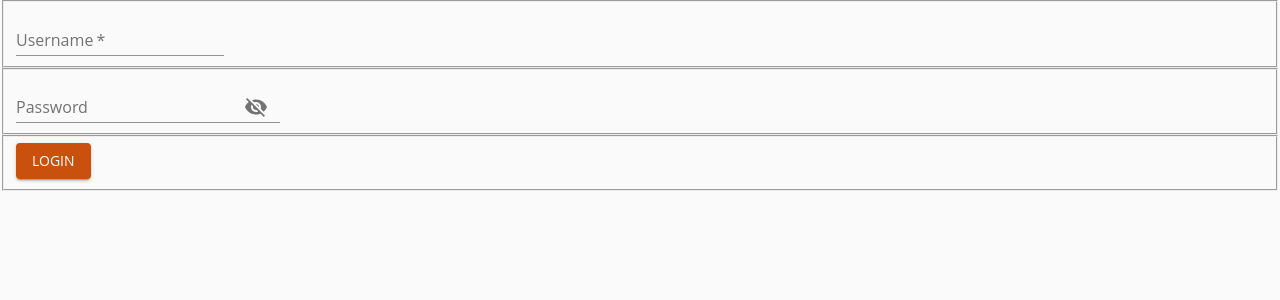
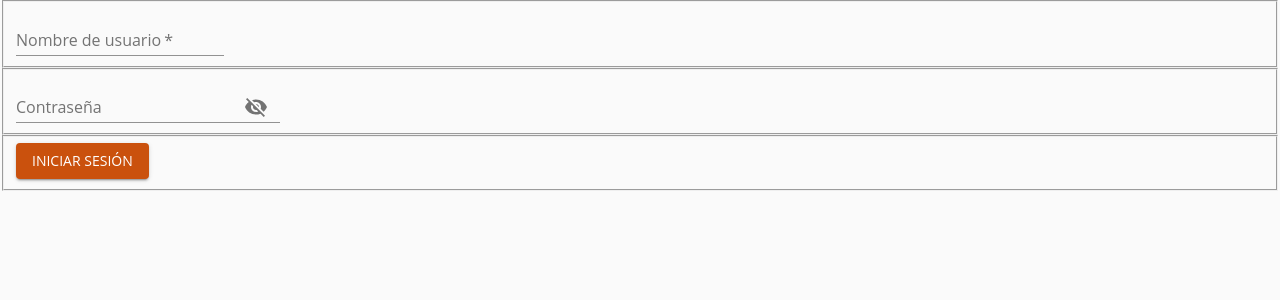
Before and after one commit to heraldovalenti/hydro-dashboard, a React (Create React App) app: page / in a window 1280 px wide. Shown: the top 300 px of the page. Built offline with nearby package versions, Linux system fonts and the light colour scheme; what google-maps-react, i18next-xhr-backend would draw is missing.

Commit message:
Added i18n to login form and wrong credentials message

```diff
--- a/src/locales/es/translation.js
+++ b/src/locales/es/translation.js
@@ -31,4 +31,11 @@ export default {
     'Acumulado en las últimas {{hours}} horas: {{accumulated}} {{unit}}',
   hydrometric_station_info_header:
     'Mediciones de nivel en las últimas {{hours}} horas',
+
+  auth_form_username_label: 'Nombre de usuario',
+  auth_form_password_label: 'Contraseña',
+  auth_form_wrong_credentials_message:
+    'Nombre de usuario o contraseña inválidos',
+  auth_form_login_button: 'Iniciar sesión',
+  auth_form_logout_button: 'Cerrar sesión',
 };
--- a/src/providers/AuthProvider.js
+++ b/src/providers/AuthProvider.js
@@ -9,15 +9,19 @@ export const AuthContext = React.createContext(null);
 
 export default ({ children }) => {
   const [credentials, setCredentials] = useState(null);
+  const [wrongCredentials, setWrongCredentials] = useState(false);
 
   const login = async (credentials) => {
     await persistCredentials(credentials);
     setCredentials(credentials);
   };
 
-  const logout = async () => {
+  const logout = async (statusCode) => {
     await destroyCredentials();
     setCredentials(null);
+    if (statusCode === 401) {
+      setWrongCredentials(true);
+    }
   };
 
   const loadInitialState = async () => {
@@ -33,6 +37,7 @@ export default ({ children }) => {
     credentials,
     login,
     logout,
+    wrongCredentials,
   };
 
   return <AuthContext.Provider value={store}>{children}</AuthContext.Provider>;
--- a/src/sections/LoginForm/index.js
+++ b/src/sections/LoginForm/index.js
@@ -10,9 +10,10 @@ import Visibility from '@material-ui/icons/Visibility';
 import VisibilityOff from '@material-ui/icons/VisibilityOff';
 
 import { AuthContext } from '../../providers/AuthProvider';
+import { useTranslation } from 'react-i18next';
 
 const LoginForm = () => {
-  const { login } = useContext(AuthContext);
+  const { login, wrongCredentials } = useContext(AuthContext);
   const [showPassword, setShowPassword] = useState(false);
   const [username, setUsername] = useState('');
   const [password, setPassword] = useState('');
@@ -33,12 +34,18 @@ const LoginForm = () => {
   const performLogin = () => {
     login({ username, password });
   };
+  const { t } = useTranslation();
   return (
     <form noValidate autoComplete="off">
+      {wrongCredentials && (
+        <fieldset>
+          <div>{t('auth_form_wrong_credentials_message')}</div>
+        </fieldset>
+      )}
       <fieldset>
         <FormControl>
           <TextField
-            label="Username"
+            label={t('auth_form_username_label')}
             id="username"
             required
             value={username}
@@ -48,7 +55,9 @@ const LoginForm = () => {
       </fieldset>
       <fieldset>
         <FormControl>
-          <InputLabel htmlFor="password">Password</InputLabel>
+          <InputLabel htmlFor="password">
+            {t('auth_form_password_label')}
+          </InputLabel>
           <Input
             id="password"
             type={showPassword ? 'text' : 'password'}
@@ -76,7 +85,7 @@ const LoginForm = () => {
           onClick={performLogin}
           type="submit"
         >
-          Login
+          {t('auth_form_login_button')}
         </Button>
       </fieldset>
     </form>
--- a/src/services/auth.js
+++ b/src/services/auth.js
@@ -55,7 +55,7 @@ const loadAuthHandler = ({ credentials, logout }) => {
     (error) => {
       if (error.response.status === 401) {
         console.log(`wrong credentials, loading authentication form`);
-        logout();
+        logout(error.response.status);
       }
       return Promise.reject(error);
     }
```
